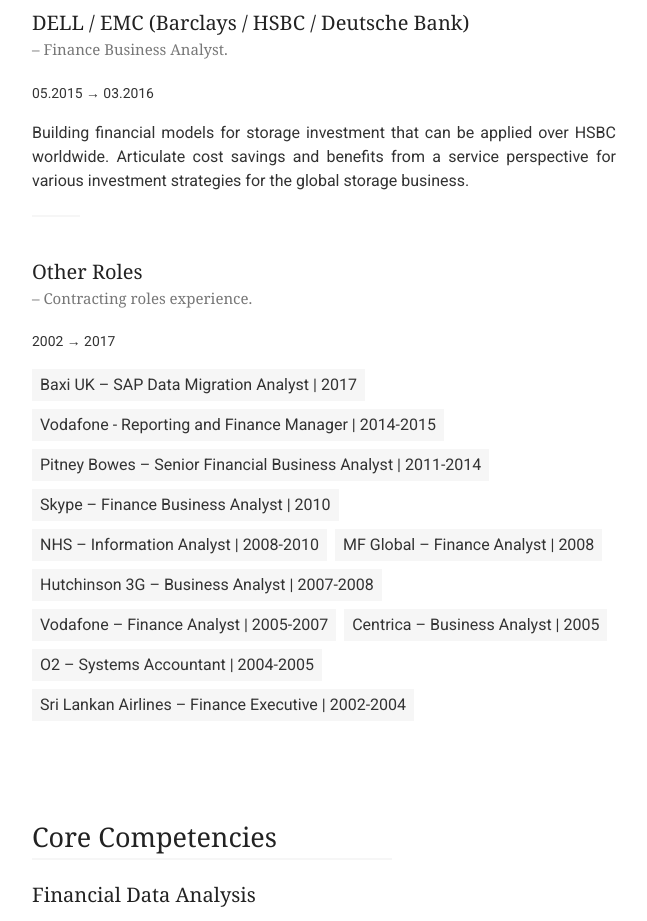
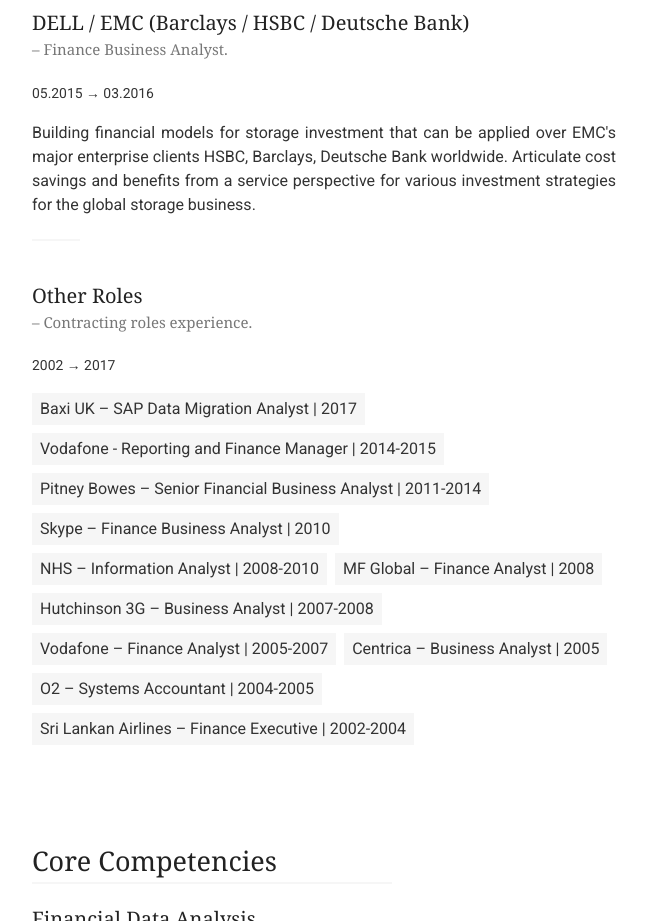
Before and after one commit to klameer/klameer.github.io, a website with bundled scripts: page index.html in a window 1280 px wide. Shown: the part 2720-3641 px from the top of the page, without its empty margins (316-963 px from the left). Built offline with nearby package versions, Linux system fonts and the light colour scheme.

Commit message:
changed experience

```diff
--- a/index.html
+++ b/index.html
@@ -181,7 +181,7 @@
                         </p>
 
                         <p class="text-justify">
-                            Building financial models for storage investment that can be applied over HSBC worldwide. Articulate cost savings and benefits from a service perspective for various investment strategies for the global storage business.
+                            Building financial models for storage investment that can be applied over EMC's major enterprise clients HSBC, Barclays, Deutsche Bank worldwide. Articulate cost savings and benefits from a service perspective for various investment strategies for the global storage business.
                         </p>
 
                     </div>
```
